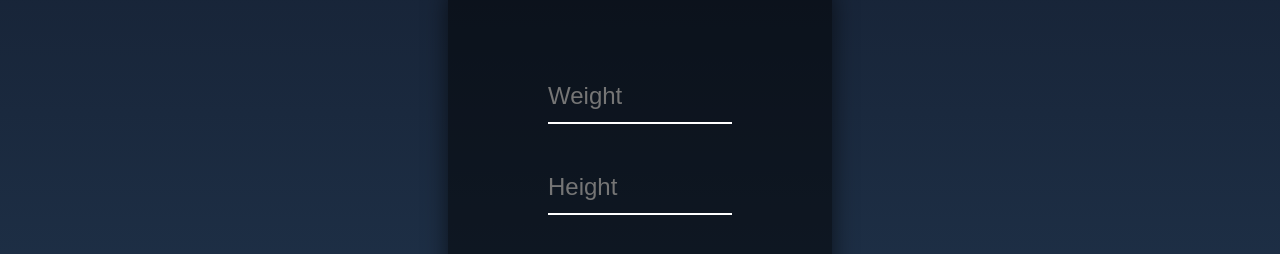
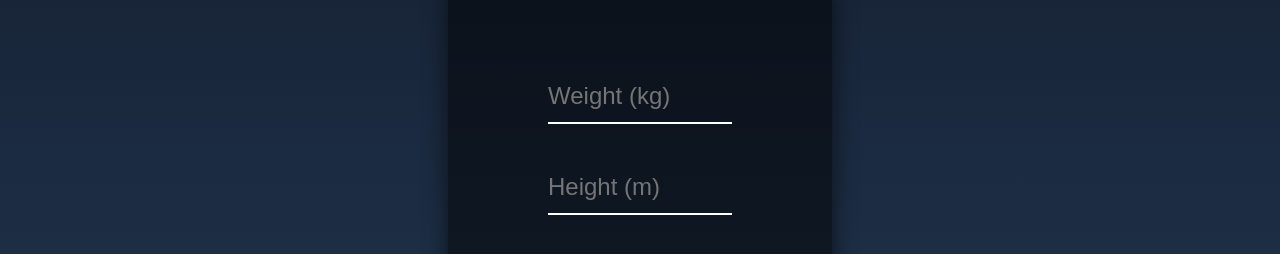
Before and after one commit to HaniehGhassemi/BMI-Counter, a plain HTML site: page Front/index.html in a window 1280 px wide. Shown: the part 190-444 px from the top of the page. Drawn offline with Linux system fonts and the light colour scheme.

Commit message:
Fix-parameter

```diff
--- a/Front/index.html
+++ b/Front/index.html
@@ -15,8 +15,8 @@
         <div class="form-box">
             <form id="form">
                 <div class="user-box">
-                    <input type="text" id="weight" name="weight" class="inputs" placeholder="Weight">
-                    <input type="text" id="height" name="height" class="inputs" placeholder="Height"
+                    <input type="text" id="weight" name="weight" class="inputs" placeholder="Weight (kg)">
+                    <input type="text" id="height" name="height" class="inputs" placeholder="Height (m)"
                         style="margin-top: 20%;">
                 </div>
             </form>
```
